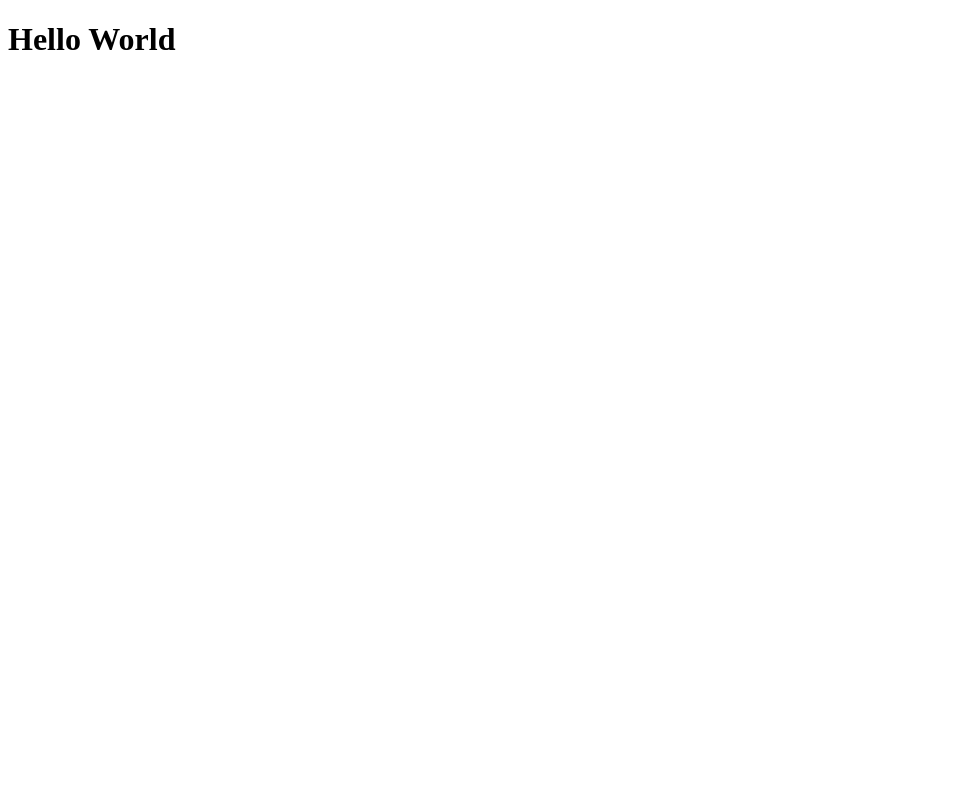
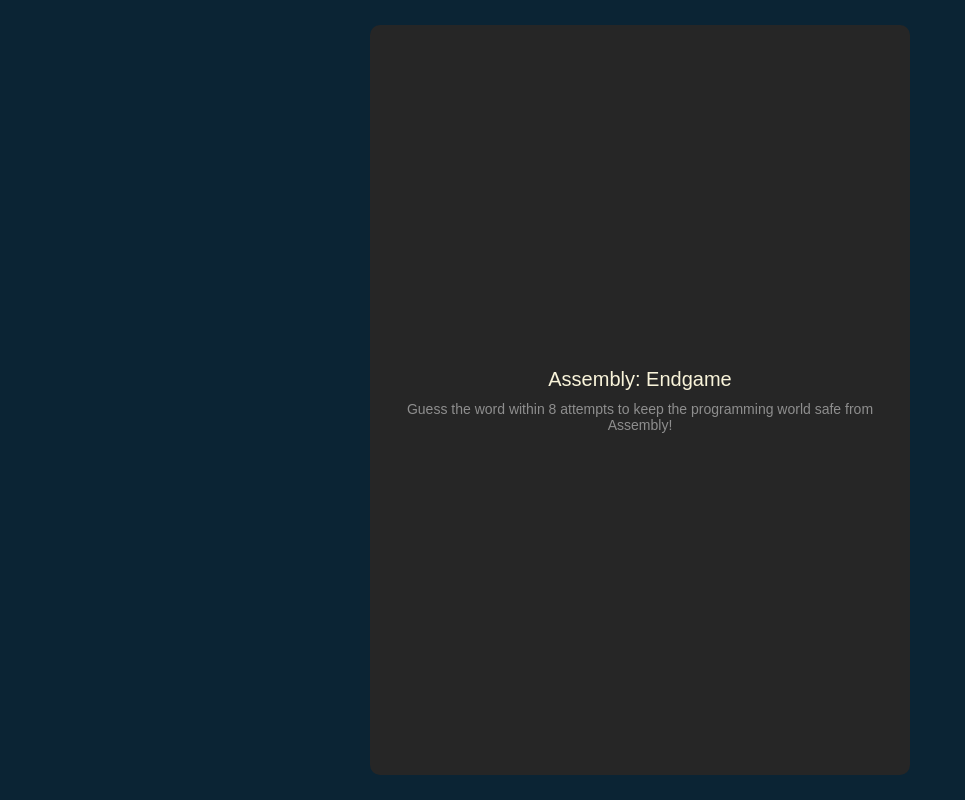
Before and after one commit to prathmyx/AssemblyEndgame, a React (Vite) app: page / in a window 1280 px wide. Shown: the whole page, without its empty margins (0-965 px from the left). Built offline with nearby package versions, Linux system fonts and the light colour scheme.

Commit message:
feat:added title

```diff
--- a/index.html
+++ b/index.html
@@ -2,8 +2,8 @@
 <html lang="en">
   <head>
     <meta charset="UTF-8" />
-    <!-- <link rel="icon" type="image/svg+xml" href="/favicon.svg" /> -->
     <meta name="viewport" content="width=device-width, initial-scale=1.0" />
+    <link rel="stylesheet" href="./src/index.css" >
     <title>Assembly Endgame</title>
   </head>
   <body>
--- a/src/Components/App.jsx
+++ b/src/Components/App.jsx
@@ -1,5 +1,5 @@
 export default function App() {
     return (
-        <h1>Hello World</h1>
+        <></>
     )
 }
--- /dev/null
+++ b/src/Components/Title.jsx
@@ -0,0 +1,9 @@
+export default function Title() {
+    return (
+        <div className="title-container">
+            <h1 className="title-head">Assembly: Endgame</h1>
+            <p className="title-para">Guess the word within 8 attempts to keep the
+            programming world safe from Assembly!</p>
+        </div>
+    )
+}
--- a/src/index.css
+++ b/src/index.css
@@ -0,0 +1,45 @@
+* {
+    margin: 0;
+    box-sizing: border-box;
+}
+
+body {
+    font-family: "Hanken Grotesk", Arial, sans-serif;
+    background-color: #0B2434;
+    padding: 25px;
+    display: flex;
+    justify-content: center;
+    align-items: center;
+    height: 100vh;
+}
+
+div#root {
+    background-color: #262626;
+    color: #D9D9D9;
+    display: flex;
+    flex-direction: column;
+    justify-content: center;
+    align-items: center;
+    padding:20px;
+    height: 100%;
+    max-height: 800px;
+    max-width: 600px;
+    border-radius: 10px;
+}
+
+.title-container {
+    text-align: center;
+}
+
+.title-head {
+    color: #F9F4DA;
+    font-size: 1.25rem;
+    font-weight: 500;
+    margin-bottom: 10px;
+}
+
+.title-para {
+    font-size: 0.875rem;
+    max-width: 500px;
+    color: #8E8E8E;
+}
--- a/src/main.jsx
+++ b/src/main.jsx
@@ -1,7 +1,11 @@
 import { createRoot } from 'react-dom/client'
+import Title from './Components/Title.jsx'
 import App from './Components/App.jsx'
 
 createRoot(document.getElementById('root'))
     .render(
-        <App />
+        <>
+            <Title />
+            <App />
+        </>
 )
```
